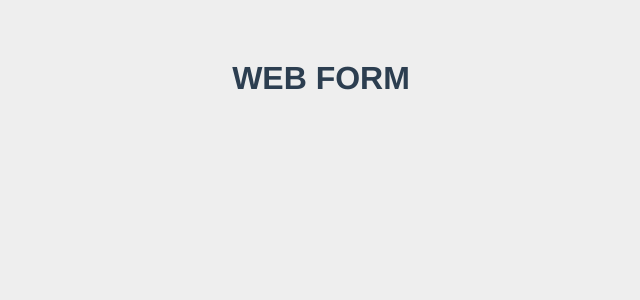
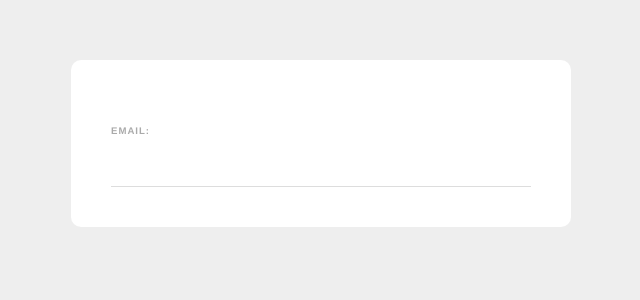
Before and after one commit to MacDavid1989/web-form, a Vue app: page / in a window 1280 px wide. Shown: the top 300 px of the page, without its empty margins (319-959 px from the left). Built offline with nearby package versions, Linux system fonts and the light colour scheme.

Commit message:
create SignupForm component with basic label and input, add some styling and import into the App

```diff
--- a/src/App.vue
+++ b/src/App.vue
@@ -1,9 +1,12 @@
 <template>
-  <h1>WEB FORM</h1>
+  <SignupForm />
 </template>
 
 <script>
+import { SignupForm } from "./components";
+
 export default {
   name: "App",
+  components: { SignupForm },
 };
 </script>
--- /dev/null
+++ b/src/components/SignupForm.vue
@@ -0,0 +1,39 @@
+<template>
+  <form action="">
+    <label for="">Email:</label>
+    <input type="email" required />
+  </form>
+</template>
+
+<script>
+export default {};
+</script>
+
+<style scoped>
+form {
+  max-width: 420px;
+  margin: 20px auto;
+  background: white;
+  text-align: left;
+  padding: 40px;
+  border-radius: 10px;
+}
+label {
+  color: #aaa;
+  display: inline-block;
+  margin: 25px 0 15px;
+  font-size: 0.6em;
+  text-transform: uppercase;
+  letter-spacing: 1px;
+  font-weight: bold;
+}
+input {
+  display: block;
+  padding: 10px 5px;
+  width: 100%;
+  box-sizing: border-box;
+  border: none;
+  border-bottom: 1px solid #ddd;
+  color: #555;
+}
+</style>
--- /dev/null
+++ b/src/components/index.js
@@ -0,0 +1,3 @@
+import SignupForm from "./SignupForm.vue";
+
+export { SignupForm };
```
